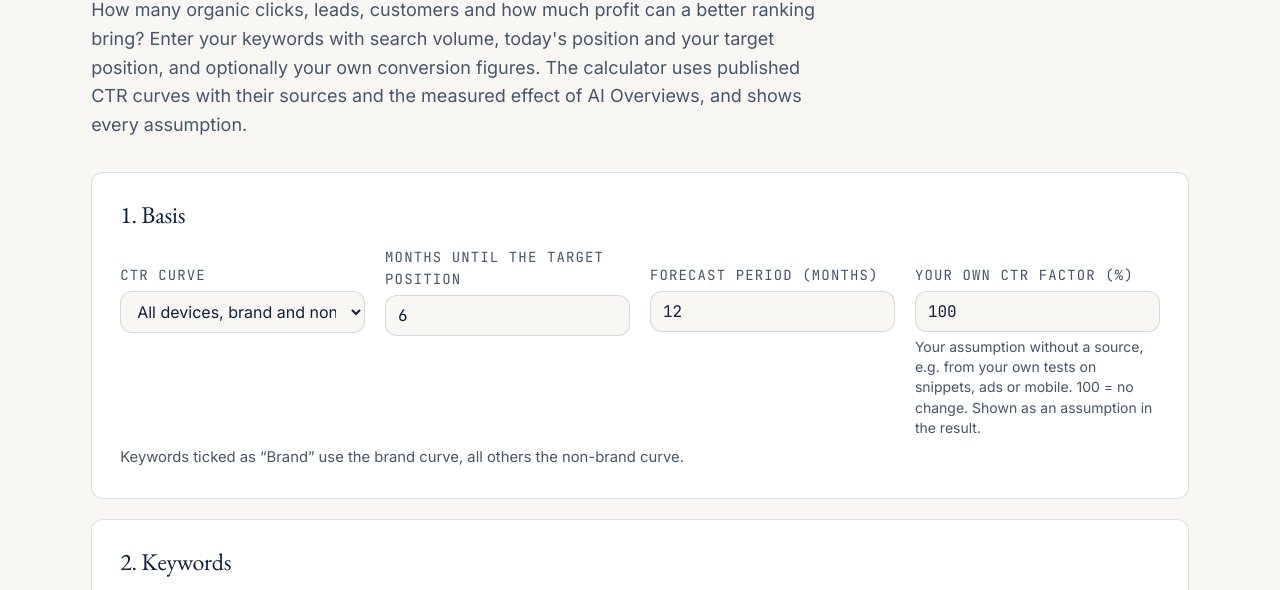
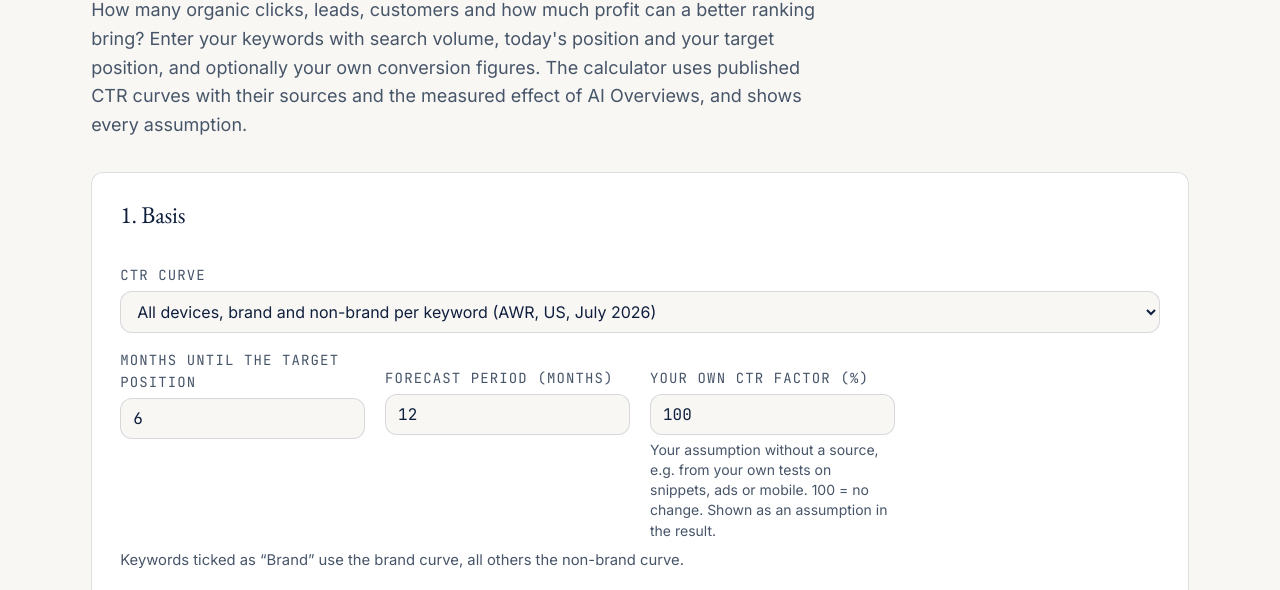
Before and after one commit to litzki-systems/seo-forecast, a website with bundled scripts: page index.html in a window 1280 px wide. Shown: the part 168-758 px from the top of the page. Built offline with nearby package versions, Linux system fonts and the light colour scheme.

Commit message:
1.3.1: AI Overview not cited ×0.48 (Seer, without the 47 % account; range ×0.28 to ×0.48), compact result table, full-width curve select, stacked keyword rows below 1100 px

```diff
--- a/css/seo-forecast.css
+++ b/css/seo-forecast.css
@@ -102,8 +102,8 @@
 .fc-caveats { margin-top: 1rem; color: var(--color-gray-600); }
 .fc-caveats li + li { margin-top: 0.35rem; }
 
-/* ---------- phones: keyword rows as stacked cards ---------- */
-@media (max-width: 640px) {
+/* ---------- narrow screens: keyword rows as stacked cards ---------- */
+@media (max-width: 1100px) {
   .fc-table--input thead { display: none; }
   .fc-table--input, .fc-table--input tbody { display: block; }
   .fc-table--input tr { display: grid; grid-template-columns: 1fr 1fr; gap: 0.6rem 0.75rem; padding: 0.9rem 0; border-bottom: 1px solid var(--line); }
@@ -123,3 +123,6 @@
 @media (min-width: 900px) {
   .fc-grid .fc-field > .fc-label { min-height: 2.9em; display: flex; align-items: flex-end; }
 }
+
+/* the curve select carries long, sourced labels: give it the full row */
+.fc-field--wide { grid-column: 1 / -1; }
--- a/package.json
+++ b/package.json
@@ -1,6 +1,6 @@
 {
   "name": "seo-forecast",
-  "version": "1.3.0",
+  "version": "1.3.1",
   "description": "Transparent SEO forecast: search volume × sourced CTR curves × AI Overview impact, through your own business funnel to revenue, profit and ROI. Every assumption visible.",
   "type": "module",
   "license": "MIT",
--- a/package/ctr-curves.json
+++ b/package/ctr-curves.json
@@ -1,5 +1,5 @@
 {
-  "version": "1.3.0",
+  "version": "1.3.1",
   "updated": "2026-10-25",
   "note": "CTR values in percent (clicks / impressions × 100). Every curve names its source, market, period and device. Values are copied from the sources as published; nothing is smoothed, extrapolated or estimated. Positions without published data are left out and count as 0 % in the calculator. Each curve carries source_ref (name, url, year) for its CTR values and, under aio, for its AI Overview model.",
   "sources": {
@@ -442,12 +442,16 @@
       "year": 2026
     },
     "cited": 0.62,
-    "not_cited": 0.28,
-    "calculation": "cited 2.07 % ÷ no AIO 3.35 % = 0.618; not cited 0.94 % ÷ 3.35 % = 0.281 (informational queries, 2025 averages)",
+    "not_cited": 0.48,
+    "calculation": "cited 2.07 % ÷ no AIO 3.35 % = 0.618. Not cited: 0.94 % ÷ 3.35 % = 0.281, but Seer notes that one account makes up 47 % of this segment's impressions at 0.20 % CTR; without it the segment is about 1.61 %, i.e. 1.61 ÷ 3.35 = 0.481. Default 0.48, lower bound 0.28. Seer gives no corrected value for the no-AIO baseline (two accounts make up 35 % of it).",
     "label": {
-      "en": "Seer Interactive, informational queries, 2025: CTR × 0.62 when your page is cited in the AI Overview, × 0.28 when it is not, relative to no AI Overview. Applies regardless of position.",
-      "de": "Seer Interactive, informative Suchanfragen, 2025: CTR × 0,62, wenn Ihre Seite in der AI Overview zitiert wird, × 0,28, wenn nicht, jeweils gegenüber keiner AI Overview. Gilt unabhängig von der Position."
-    }
+      "en": "Seer Interactive, informational queries, 2025: CTR × 0.62 when your page is cited in the AI Overview, × 0.48 when it is not (range × 0.28 to × 0.48), relative to no AI Overview. Applies regardless of position. The not-cited value: Seer reports 0.94 %, but one account makes up 47 % of that segment; without it, about 1.61 %. The calculator uses 1.61 % (× 0.48) and names × 0.28 as the lower bound. The no-AI-Overview baseline (3.35 %) is also shaped by two accounts (35 % of impressions); Seer gives no corrected value for it.",
+      "de": "Seer Interactive, informative Suchanfragen, 2025: CTR × 0,62, wenn Ihre Seite in der AI Overview zitiert wird, × 0,48, wenn nicht (Spanne × 0,28 bis × 0,48), jeweils gegenüber keiner AI Overview. Gilt unabhängig von der Position. Zum Wert „nicht zitiert“: Seer nennt 0,94 %, doch ein einzelnes Konto stellt 47 % der Impressionen dieses Segments; ohne dieses Konto sind es rund 1,61 %. Der Rechner nutzt 1,61 % (× 0,48) und nennt × 0,28 als Untergrenze. Auch der Vergleichswert ohne AI Overview (3,35 %) ist von zwei Konten geprägt (35 % der Impressionen); einen bereinigten Wert nennt Seer dafür nicht."
+    },
+    "not_cited_range": [
+      0.28,
+      0.48
+    ]
   },
   "industry_lead_rates": {
     "source": "ruler-2026",
--- a/package/seo-forecast.css
+++ b/package/seo-forecast.css
@@ -102,8 +102,8 @@
 .fc-caveats { margin-top: 1rem; color: var(--color-gray-600); }
 .fc-caveats li + li { margin-top: 0.35rem; }
 
-/* ---------- phones: keyword rows as stacked cards ---------- */
-@media (max-width: 640px) {
+/* ---------- narrow screens: keyword rows as stacked cards ---------- */
+@media (max-width: 1100px) {
   .fc-table--input thead { display: none; }
   .fc-table--input, .fc-table--input tbody { display: block; }
   .fc-table--input tr { display: grid; grid-template-columns: 1fr 1fr; gap: 0.6rem 0.75rem; padding: 0.9rem 0; border-bottom: 1px solid var(--line); }
@@ -123,3 +123,6 @@
 @media (min-width: 900px) {
   .fc-grid .fc-field > .fc-label { min-height: 2.9em; display: flex; align-items: flex-end; }
 }
+
+/* the curve select carries long, sourced labels: give it the full row */
+.fc-field--wide { grid-column: 1 / -1; }
--- a/package/seo-forecast.js
+++ b/package/seo-forecast.js
@@ -1,4 +1,4 @@
-/*! seo-forecast 1.3.0 · MIT License · https://github.com/litzki-systems/seo-forecast */
+/*! seo-forecast 1.3.1 · MIT License · https://github.com/litzki-systems/seo-forecast */
 
 // src/forecast.ts
 var round2 = (n) => Math.round(n * 100) / 100;
@@ -563,6 +563,10 @@ function strings(lang, currency) {
     extra: (n) => `Zus\xE4tzliche Klicks in ${n} Monaten`,
     chartClicks: "Organische Klicks pro Monat (Summe aller Keywords, gestrichelt: heute)",
     month: "Monat",
+    colVolumeShort: "Suchvolumen",
+    colPos: "Position heute \u2192 Ziel",
+    colCtr: "CTR heute \u2192 Ziel",
+    colClicks: "Klicks/Monat heute \u2192 Ziel",
     colCurve: "Kurve",
     colCtrNow: "CTR heute",
     colCtrTarget: "CTR Ziel",
@@ -681,6 +685,10 @@ function strings(lang, currency) {
     extra: (n) => `Additional clicks over ${n} months`,
     chartClicks: "Organic clicks per month (all keywords, dashed: today)",
     month: "Month",
+    colVolumeShort: "Search volume",
+    colPos: "Position today \u2192 target",
+    colCtr: "CTR today \u2192 target",
+    colClicks: "Clicks/month today \u2192 target",
     colCurve: "Curve",
     colCtrNow: "CTR today",
     colCtrTarget: "CTR target",
@@ -898,7 +906,9 @@ function mount(root, options = {}) {
   const ramp = numInput("6", "1", "1", "36");
   const horizon = numInput("12", "1", "1", "36");
   const userFactor = numInput("100", "0", "any", "500");
-  grid.append(field(t.curve, curveSel), field(t.ramp, ramp), field(t.horizon, horizon), field(t.userFactor, userFactor, t.userFactorHelp));
+  const curveField = field(t.curve, curveSel);
+  curveField.classList.add("fc-field--wide");
+  grid.append(curveField, field(t.ramp, ramp), field(t.horizon, horizon), field(t.userFactor, userFactor, t.userFactorHelp));
   setup.appendChild(grid);
   const presetNote = el("p", "fc-note");
   setup.appendChild(presetNote);
@@ -1124,17 +1134,14 @@ function mount(root, options = {}) {
     };
     resTableHost.textContent = "";
     resTableHost.appendChild(table(
-      [t.colKeyword, t.colVolume, t.colCurrent, t.colTarget, ...preset.curves.length > 1 ? [t.colCurve] : [], t.colCtrNow, t.colCtrTarget, t.colClicksNow, t.colClicksTarget],
+      [t.colKeyword, t.colVolumeShort, t.colPos, ...preset.curves.length > 1 ? [t.colCurve] : [], t.colCtr, t.colClicks],
       result.keywords.map((k) => [
         k.keyword + (k.aio ? ` \xB7 ${k.aioCitation === "cited" ? t.aioCitedTag : k.aioCitation === "not-cited" ? t.aioNotCitedTag : "AIO"}` : ""),
         t.nf0.format(k.volume),
-        k.currentPosition === null ? "\u2013" : t.nf.format(k.currentPosition),
-        t.nf.format(k.targetPosition),
+        `${k.currentPosition === null ? "\u2013" : t.nf.format(k.currentPosition)} \u2192 ${t.nf.format(k.targetPosition)}`,
         ...preset.curves.length > 1 ? [curveName(k.curveId)] : [],
-        t.pct(k.currentCtr),
-        t.pct(k.targetCtr),
-        t.nf.format(k.currentClicks),
-        t.nf.format(k.targetClicks)
+        `${t.pct(k.currentCtr)} \u2192 ${t.pct(k.targetCtr)}`,
+        `${t.nf.format(k.currentClicks)} \u2192 ${t.nf.format(k.targetClicks)}`
       ])
     ));
     warnBox.textContent = "";
--- a/src/data.ts
+++ b/src/data.ts
@@ -44,6 +44,8 @@ export interface CurveFile {
     source_ref: { name: string; url: string; year: number };
     cited: number;
     not_cited: number;
+    /** Lower and upper value the source supports for not cited. */
+    not_cited_range?: [number, number];
     calculation: string;
     label: Record<Lang, string>;
   };
```
Also changed, not shown: data/ctr-curves.json (+10 -6 lines), src/ui.ts (+8 -4 lines), tests/forecast.test.mjs (+3 -2 lines), README.md, dist/data.d.ts, dist/ui.js, docs/screenshots/de-assumptions.png, docs/screenshots/de-clicks.png, docs/screenshots/de-funnel.png, docs/screenshots/de-keywords.png, docs/screenshots/en-assumptions.png, docs/screenshots/en-clicks.png, docs/screenshots/en-funnel.png, docs/screenshots/en-keywords.png.
